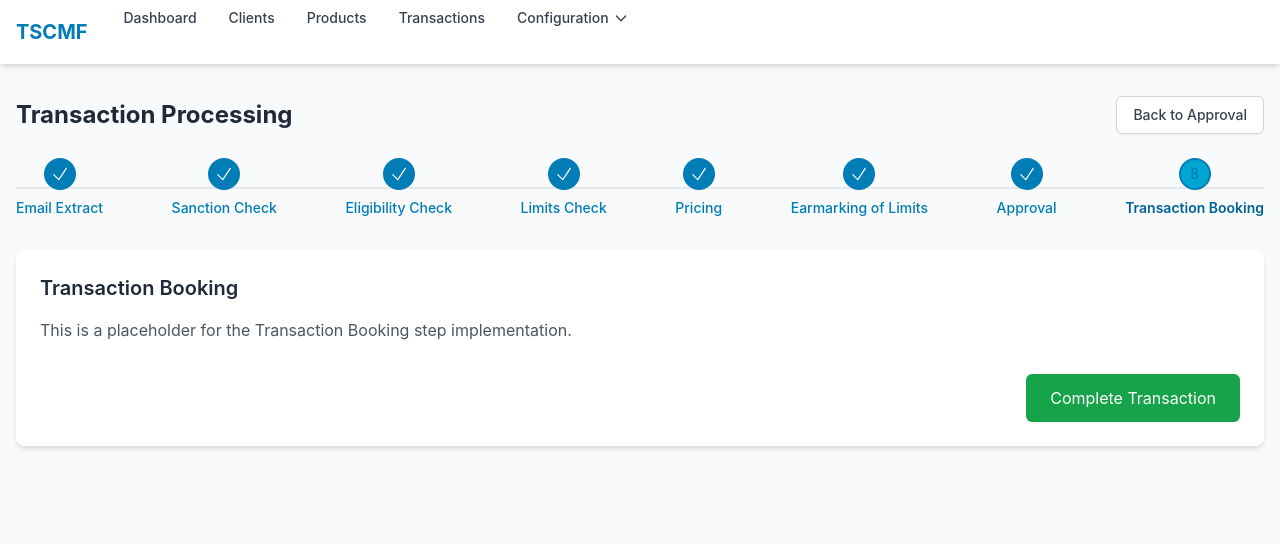
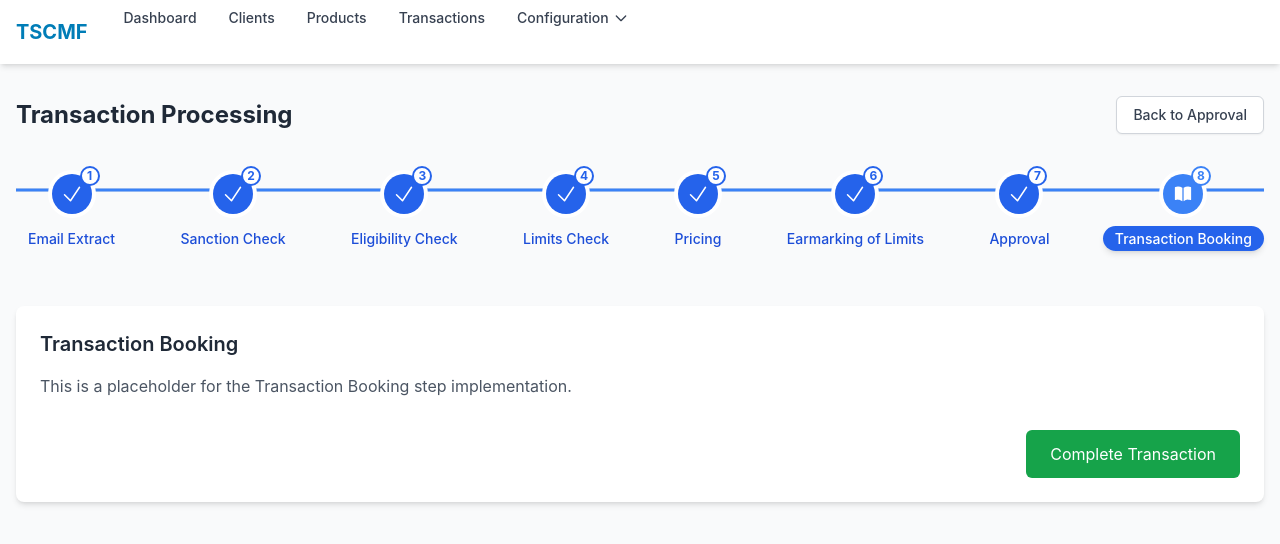
Before and after one commit to SamGorr/tscmf_system, a React (Create React App) app in the folder frontend/: page /transactions/1/booking in a window 1280 px wide. Shown: the top 544 px of the page. Built offline with nearby package versions, Linux system fonts and the light colour scheme.

Commit message:
Enhanced the visual design of the transaction flow chart

```diff
--- a/frontend/src/components/TransactionStepIndicator.js
+++ b/frontend/src/components/TransactionStepIndicator.js
@@ -1,67 +1,235 @@
 import React from 'react';
 import { Link, useLocation } from 'react-router-dom';
-import { CheckIcon } from '@heroicons/react/24/solid';
+import {
+  CheckIcon,
+  EnvelopeIcon,
+  ShieldCheckIcon,
+  ClipboardDocumentCheckIcon,
+  ScaleIcon,
+  CalculatorIcon,
+  CurrencyDollarIcon,
+  UserGroupIcon,
+  BookOpenIcon
+} from '@heroicons/react/24/solid';
+
+// Add a style block for custom animations
+const customStyles = `
+  @keyframes pulse {
+    0% {
+      box-shadow: 0 0 0 0 rgba(59, 130, 246, 0.4);
+    }
+    70% {
+      box-shadow: 0 0 0 12px rgba(59, 130, 246, 0);
+    }
+    100% {
+      box-shadow: 0 0 0 0 rgba(59, 130, 246, 0);
+    }
+  }
+
+  @keyframes scaleIn {
+    0% {
+      transform: scale(0.8);
+      opacity: 0;
+    }
+    100% {
+      transform: scale(1);
+      opacity: 1;
+    }
+  }
+
+  @keyframes slideRight {
+    0% {
+      transform: translateX(-20px);
+      opacity: 0;
+    }
+    100% {
+      transform: translateX(0);
+      opacity: 1;
+    }
+  }
+
+  @keyframes fadeIn {
+    0% {
+      opacity: 0;
+    }
+    100% {
+      opacity: 1;
+    }
+  }
+
+  .step-pulse {
+    animation: pulse 2s infinite;
+  }
+
+  .scale-in {
+    animation: scaleIn 0.3s ease-out forwards;
+  }
+
+  .slide-right {
+    animation: slideRight 0.5s ease-out forwards;
+  }
+
+  .fade-in {
+    animation: fadeIn 0.3s ease-out forwards;
+  }
+
+  .connecting-line {
+    height: 3px;
+    background: linear-gradient(to right, #ddd, #ddd);
+    position: absolute;
+    top: 30%;
+    left: 0;
+    right: 0;
+    transform: translateY(-50%);
+    z-index: 5;
+  }
+
+  .connecting-line-progress {
+    height: 3px;
+    background: linear-gradient(to right, #3B82F6, #3B82F6);
+    position: absolute;
+    top: 30%;
+    left: 0;
+    transform: translateY(-50%);
+    z-index: 6;
+    transition: width 0.5s ease-in-out;
+  }
+
+  .step-circle {
+    position: relative;
+    z-index: 7;
+  }
+
+  .step-circle::before {
+    content: '';
+    position: absolute;
+    top: 50%;
+    left: 50%;
+    width: 20px;
+    height: 20px;
+    transform: translate(-50%, -50%);
+    border-radius: 50%;
+    z-index: 7;
+  }
+`;
 
 const TransactionStepIndicator = ({ transactionId, currentStep }) => {
   const location = useLocation();
 
-  // Define all steps in the transaction flow
+  // Define all steps in the transaction flow with icons
   const steps = [
-    { id: 'email-extract', name: 'Email Extract', path: `/transactions/${transactionId}` },
-    { id: 'sanction-check', name: 'Sanction Check', path: `/transactions/${transactionId}/sanction-check` },
-    { id: 'eligibility-check', name: 'Eligibility Check', path: `/transactions/${transactionId}/eligibility-check` },
-    { id: 'limits-check', name: 'Limits Check', path: `/transactions/${transactionId}/limits-check` },
-    { id: 'pricing', name: 'Pricing', path: `/transactions/${transactionId}/pricing` },
-    { id: 'earmarking', name: 'Earmarking of Limits', path: `/transactions/${transactionId}/earmarking` },
-    { id: 'approval', name: 'Approval', path: `/transactions/${transactionId}/approval` },
-    { id: 'booking', name: 'Transaction Booking', path: `/transactions/${transactionId}/booking` },
+    { id: 'email-extract', name: 'Email Extract', icon: EnvelopeIcon, path: `/transactions/${transactionId}` },
+    { id: 'sanction-check', name: 'Sanction Check', icon: ShieldCheckIcon, path: `/transactions/${transactionId}/sanction-check` },
+    { id: 'eligibility-check', name: 'Eligibility Check', icon: ClipboardDocumentCheckIcon, path: `/transactions/${transactionId}/eligibility-check` },
+    { id: 'limits-check', name: 'Limits Check', icon: ScaleIcon, path: `/transactions/${transactionId}/limits-check` },
+    { id: 'pricing', name: 'Pricing', icon: CalculatorIcon, path: `/transactions/${transactionId}/pricing` },
+    { id: 'earmarking', name: 'Earmarking of Limits', icon: CurrencyDollarIcon, path: `/transactions/${transactionId}/earmarking` },
+    { id: 'approval', name: 'Approval', icon: UserGroupIcon, path: `/transactions/${transactionId}/approval` },
+    { id: 'booking', name: 'Transaction Booking', icon: BookOpenIcon, path: `/transactions/${transactionId}/booking` },
   ];
 
   // Find the index of the current step
   const currentStepIndex = steps.findIndex(step => step.id === currentStep);
 
+  // Calculate the progress percentage for the connecting line
+  const progressPercentage = currentStepIndex === 0
+    ? 0
+    : Math.min(100, Math.round((currentStepIndex / (steps.length - 1)) * 100));
+
   return (
-    <div className="w-full mb-8">
-      <div className="relative">
+    <div className="w-full mb-10 mt-4">
+      {/* Add the custom styles */}
+      <style>{customStyles}</style>
+
+      <div className="relative py-4">
         {/* Background track */}
-        <div className="hidden sm:block absolute inset-0 h-0.5 bg-gray-200 top-1/2 transform -translate-y-1/2 z-0" aria-hidden="true"></div>
+        <div className="connecting-line" aria-hidden="true"></div>
+
+        {/* Progress line */}
+        <div
+          className="connecting-line-progress"
+          style={{ width: `${progressPercentage}%` }}
+          aria-hidden="true"
+        ></div>
 
         {/* Steps */}
-        <div className="relative flex justify-between items-center">
+        <div className="relative flex justify-between items-start">
           {steps.map((step, index) => {
             // Determine the status of each step
             const isComplete = index < currentStepIndex;
             const isCurrent = index === currentStepIndex;
             const isPending = index > currentStepIndex;
 
+            // Define animation classes
+            const stepAnimClass = isCurrent ? 'scale-in step-pulse' : isComplete ? 'fade-in' : '';
+            const textAnimClass = isCurrent ? 'slide-right' : '';
+
             return (
-              <div key={step.id} className="flex flex-col items-center">
-                {/* Step circle */}
-                <div className={`
-                  relative flex items-center justify-center w-8 h-8 rounded-full
-                  ${isComplete ? 'bg-primary' : isCurrent ? 'bg-primary-light border-2 border-primary' : 'bg-gray-200'}
-                  transition-colors duration-200 z-10
-                `}>
-                  {isComplete ? (
-                    <CheckIcon className="w-5 h-5 text-white" aria-hidden="true" />
-                  ) : (
-                    <span className={`text-sm font-medium ${isCurrent ? 'text-primary' : 'text-gray-500'}`}>
-                      {index + 1}
-                    </span>
-                  )}
+              <div key={step.id} className="flex flex-col items-center group">
+                {/* Step circle with icon */}
+                <div
+                  className={`
+                    relative flex items-center justify-center w-10 h-10 rounded-full step-circle
+                    ${isComplete ? 'bg-blue-600 shadow-md' :
+                    isCurrent ? 'bg-blue-500 shadow-lg ring-4 ring-blue-200' :
+                    'bg-gray-200'}
+                    transition-all duration-300 ${stepAnimClass}
+                    ${isComplete || isCurrent ? 'cursor-pointer' : 'cursor-not-allowed'}
+                  `}
+                  style={{
+                    boxShadow: isComplete || isCurrent ? '0 0 0 4px white' : '0 0 0 4px white',
+                  }}
+                >
+                  <div className="relative z-20">
+                    {isComplete ? (
+                      <CheckIcon className="w-6 h-6 text-white" aria-hidden="true" />
+                    ) : (
+                      <step.icon
+                        className={`w-5 h-5 ${isCurrent ? 'text-white' : 'text-gray-500'}`}
+                        aria-hidden="true"
+                      />
+                    )}
+                  </div>
+
+                  {/* Step number absolute positioned above the icon */}
+                  <div className={`
+                    absolute -top-2 -right-2 w-5 h-5 rounded-full bg-white border-2 z-20
+                    ${isComplete ? 'border-blue-600' :
+                      isCurrent ? 'border-blue-500' :
+                      'border-gray-300'}
+                    flex items-center justify-center text-xs font-bold
+                    ${isComplete ? 'text-blue-600' :
+                      isCurrent ? 'text-blue-500' :
+                      'text-gray-500'}
+                  `}>
+                    {index + 1}
+                  </div>
                 </div>
 
-                {/* Step label */}
-                <div className="mt-2 text-xs sm:text-sm">
+                {/* Step label with tooltip */}
+                <div className={`mt-3 ${textAnimClass}`}>
                   <Link
                     to={isComplete || isCurrent ? step.path : '#'}
                     className={`
-                      ${isComplete ? 'text-primary font-medium' : isCurrent ? 'text-primary-dark font-semibold' : 'text-gray-500'}
-                      ${isComplete || isCurrent ? 'cursor-pointer' : 'cursor-not-allowed pointer-events-none'}
+                      relative text-sm font-medium px-3 py-1 rounded-full
+                      ${isComplete ? 'text-blue-700' :
+                        isCurrent ? 'text-white bg-blue-600 shadow-md' :
+                        'text-gray-500'}
+                      ${isComplete || isCurrent ? 'cursor-pointer' :
+                        'cursor-not-allowed pointer-events-none opacity-70'}
+                      transition-all duration-200
                     `}
                   >
                     {step.name}
                   </Link>
+
+                  {/* Larger tooltip on hover (desktop only) */}
+                  <div className="hidden sm:block absolute bottom-full left-1/2 transform -translate-x-1/2 -translate-y-2 opacity-0 group-hover:opacity-100 transition-opacity duration-200 pointer-events-none mb-2 z-20">
+                    <div className="bg-gray-900 text-white px-3 py-2 rounded-lg shadow-xl text-sm whitespace-nowrap">
+                      {step.name}
+                      <div className="absolute bottom-0 left-1/2 transform -translate-x-1/2 translate-y-1/2 rotate-45 w-2 h-2 bg-gray-900"></div>
+                    </div>
+                  </div>
                 </div>
               </div>
             );
```
